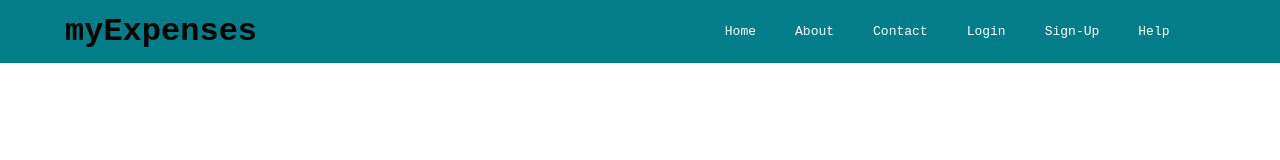
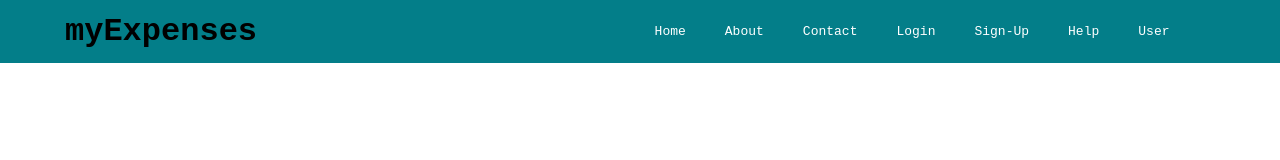
Before and after one commit to shaluydv01/expenses-tracker-app, a React (Vite) app: page / in a window 1280 px wide. Shown: the top 160 px of the page. Built offline with nearby package versions, Linux system fonts and the light colour scheme.

Commit message:
React Project

```diff
--- a/src/Components/Navbar/Navbar.jsx
+++ b/src/Components/Navbar/Navbar.jsx
@@ -43,6 +43,9 @@ const Navbar = () => {
           <li>
             <Link to={"/help"} onClick={closeDrawer}>Help</Link>
           </li>
+          <li>
+            <Link to={"/user"} onClick={closeDrawer}>User</Link>
+          </li>
         </ul>
 
         <button onClick={toggleMenu} className="menu-icon">
```
